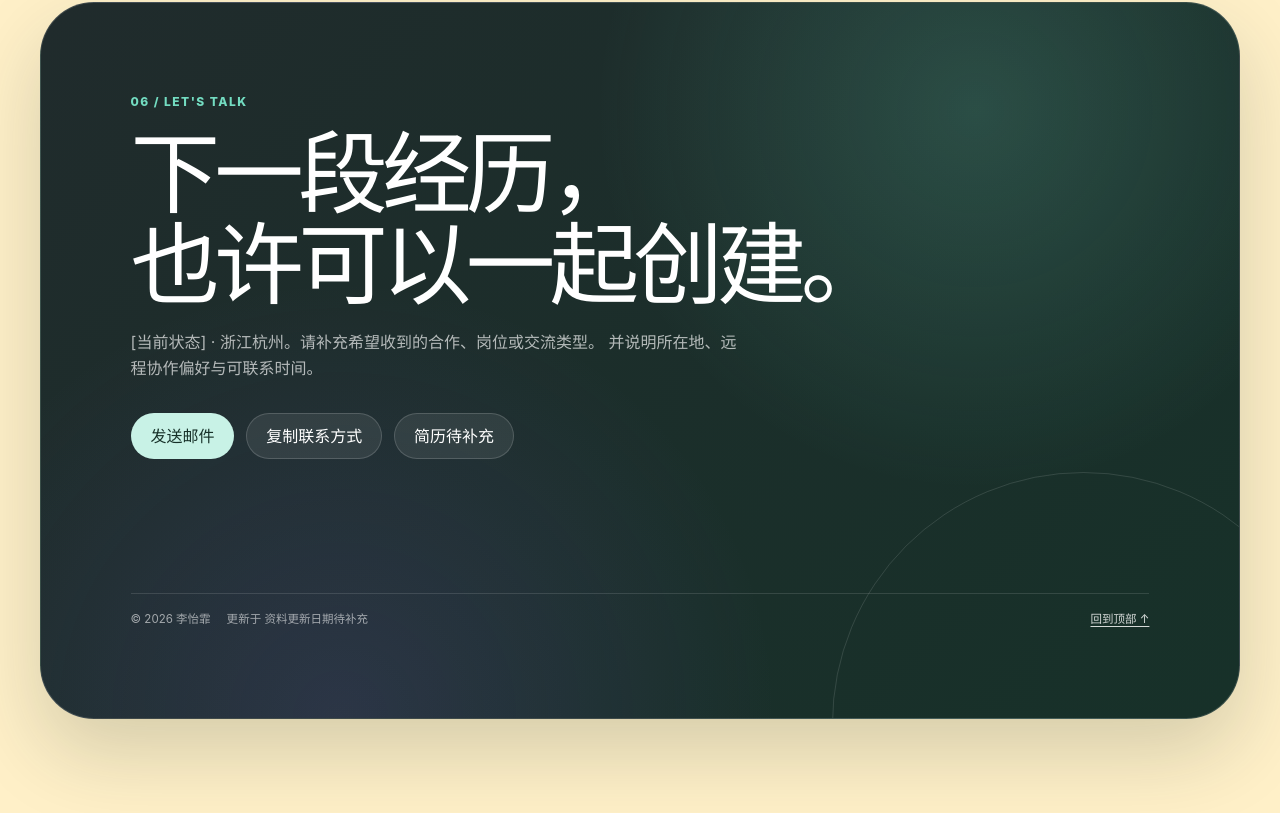
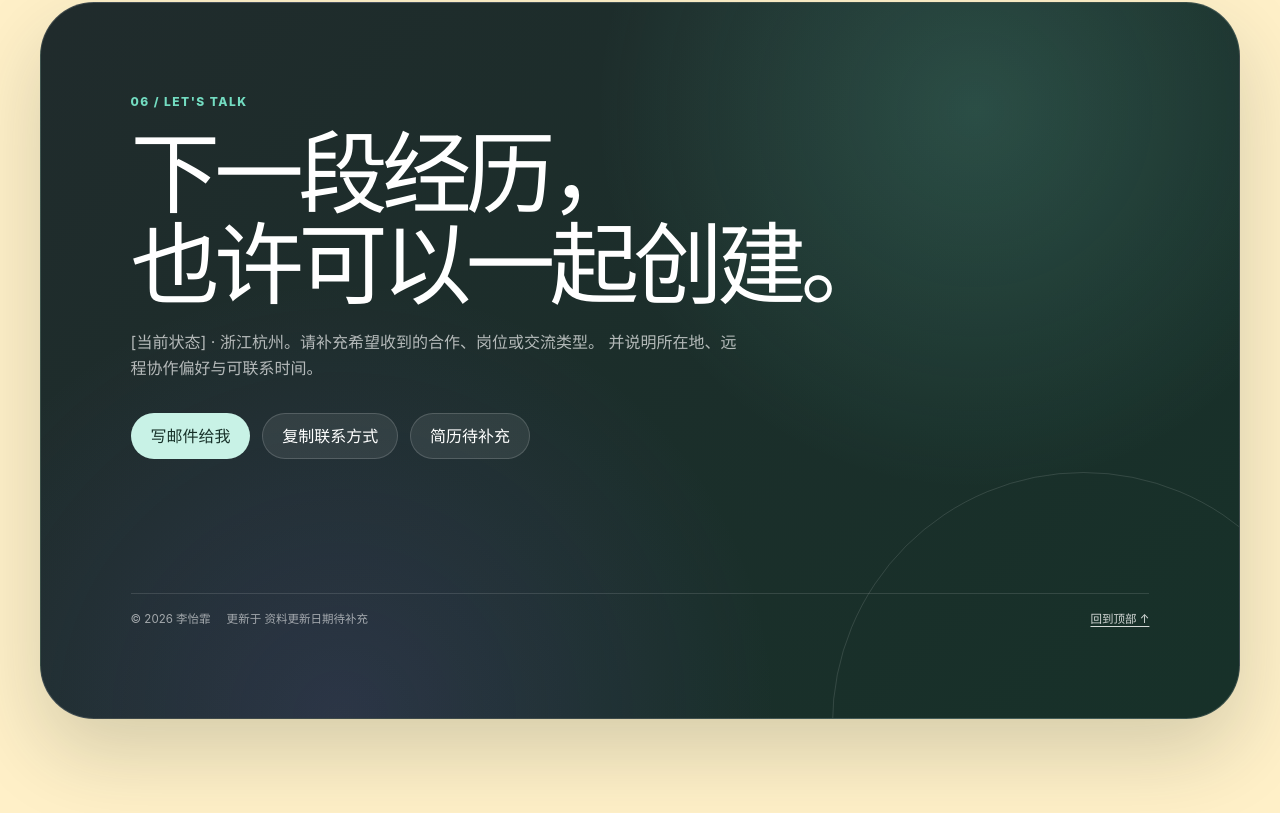
Before and after one commit to fffei0211/fffei0211.github.io, a React (Vite) app: page / in a window 1280 px wide. Shown: the part 6348-7161 px from the top of the page. Built offline with nearby package versions, Linux system fonts and the light colour scheme.

Commit message:
Update Contact.jsx

```diff
--- a/src/sections/Contact.jsx
+++ b/src/sections/Contact.jsx
@@ -43,7 +43,9 @@ export default function Contact({ identity, contact, copy }) {
 
           <div className="button-row contact-panel__actions">
             {emailReady ? (
-              <a className="button button--mint" href={`mailto:${contact.email}`}>发送邮件</a>
+              <a className="button button--mint" href={`mailto:${contact.email}`}>
+                {contact.emailLabel}
+              </a>
             ) : (
               <button className="button button--mint" type="button" onClick={() => setMessage('请先在数据文件中补充邮箱。')}>{contact.emailLabel}</button>
             )}
```
